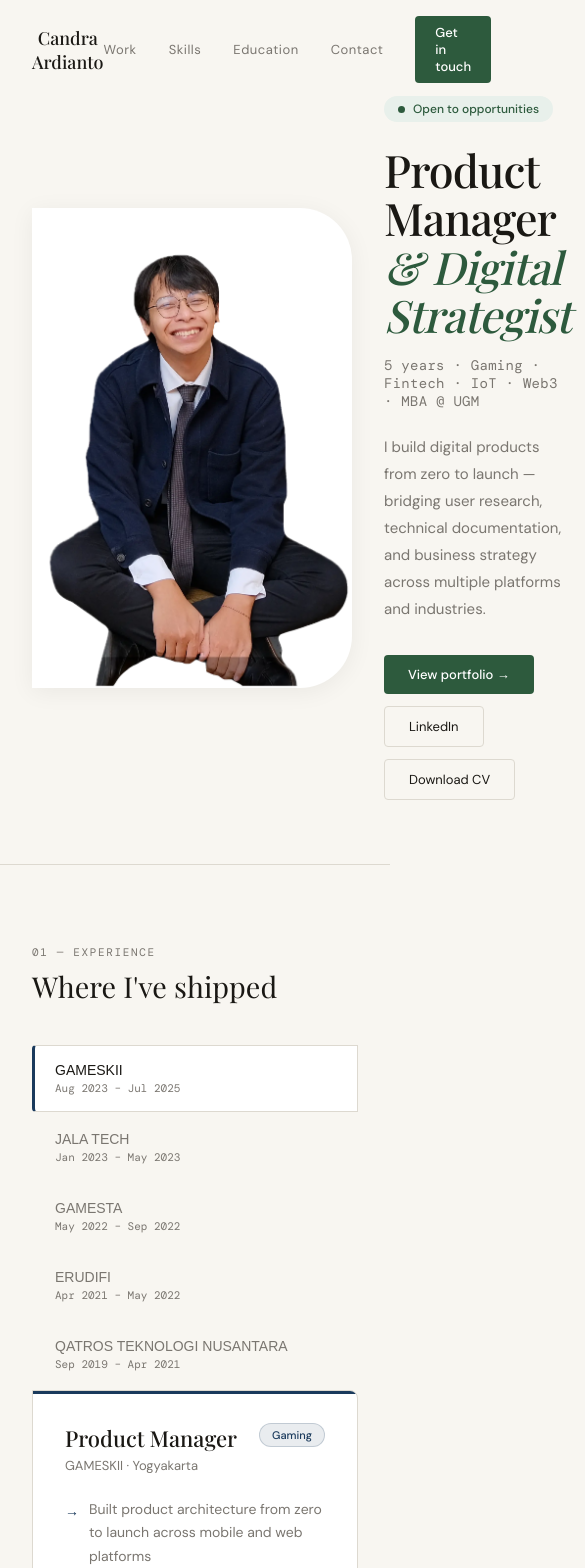
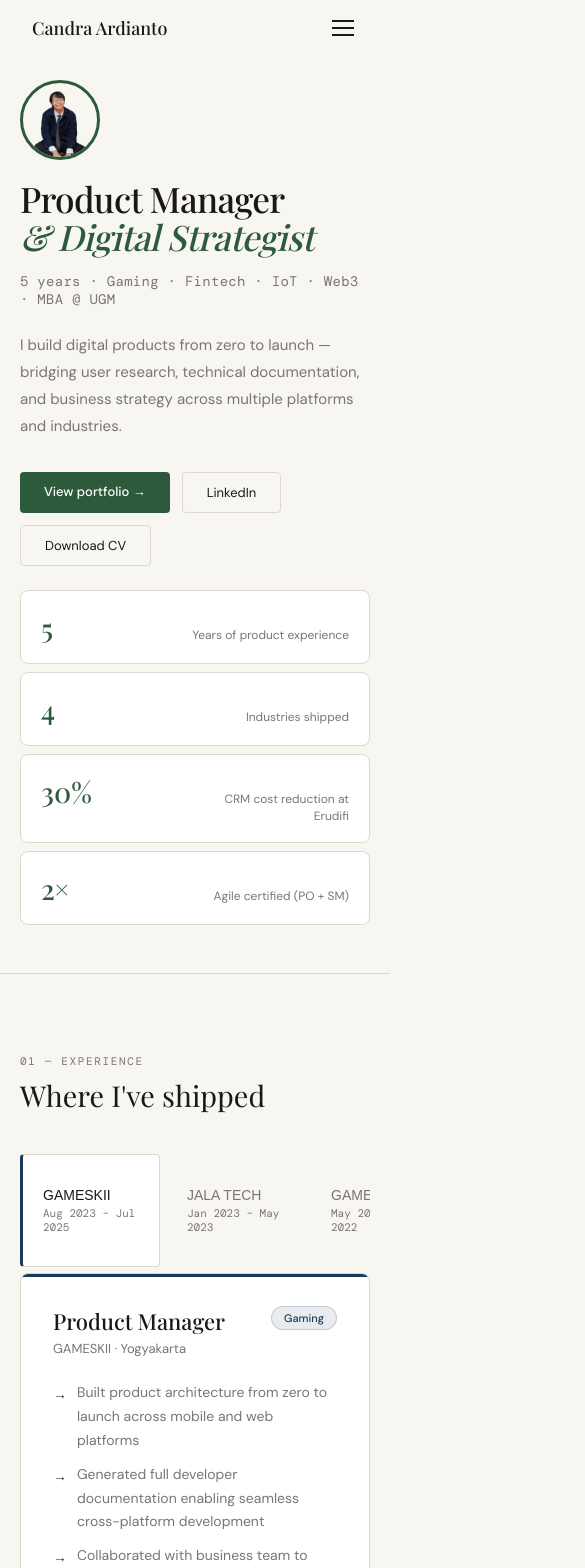
Before and after one commit to CandraArdianto/Portofolio_Webpage, a Next.js app: page / in a window 390 px wide. Shown: the top 1568 px of the page, 585 px wide, since content can reach past the window. Built offline with nearby package versions, Linux system fonts and the light colour scheme; a web font is replaced by a local one.

Commit message:
adding mobile responsive

```diff
--- a/app/globals.css
+++ b/app/globals.css
@@ -19,8 +19,70 @@ body {
   font-family: 'DM Sans', sans-serif;
   -webkit-font-smoothing: antialiased;
 }
-@media (max-width: 640px) {
+
+/* ══════════════════════════════
+   MOBILE RESPONSIVE
+══════════════════════════════ */
+
+@media (max-width: 768px) {
+
+  /* Experience tabs — stack vertically */
   .exp-grid-container {
     grid-template-columns: 1fr !important;
   }
+  .exp-grid-container > div:first-child {
+    display: flex !important;
+    flex-direction: row !important;
+    overflow-x: auto !important;
+    gap: 4px !important;
+    padding-bottom: 4px !important;
+  }
+  .exp-grid-container > div:first-child button {
+    min-width: 140px !important;
+    border-radius: 4px !important;
+  }
+
+  /* Skills */
+  .skills-grid-container {
+    grid-template-columns: 1fr 1fr !important;
+  }
+
+  /* Education */
+  .edu-grid-container {
+    grid-template-columns: 1fr !important;
+  }
+
+  /* Contact */
+  .contact-grid-container {
+    grid-template-columns: 1fr !important;
+    gap: 2rem !important;
+    align-items: start !important;
+  }
+
+  /* General section padding */
+  section {
+    padding-left: 1.25rem !important;
+    padding-right: 1.25rem !important;
+  }
+
+  /* Section headings */
+  h2 {
+    font-size: 1.8rem !important;
+  }
+
+  /* Experience detail panel */
+  .exp-grid-container > div:last-child {
+    border-radius: 8px !important;
+  }
 }
+
+@media (max-width: 480px) {
+  .skills-grid-container {
+    grid-template-columns: 1fr !important;
+  }
+
+  /* Buttons wrap nicely */
+  div[style*="flexWrap: wrap"] {
+    gap: 8px !important;
+  }
+}
--- a/components/Hero.tsx
+++ b/components/Hero.tsx
@@ -37,8 +37,10 @@ export default function Hero() {
       margin: "0 auto",
       position: "relative",
       zIndex: 1,
-    }}>
-      <div style={{
+    }} className="hero-section">
+
+      {/* Profile photo — desktop: tall card, mobile: circle avatar */}
+      <div className="hero-photo-desktop" style={{
         position: "relative",
         width: "100%",
         height: 480,
@@ -46,7 +48,6 @@ export default function Hero() {
         overflow: "hidden",
         background: "var(--card)",
         boxShadow: "0 4px 24px rgba(0,0,0,0.06)",
-        flexShrink: 0,
       }}>
         <Image
           src="/profile.webp"
@@ -54,26 +55,33 @@ export default function Hero() {
           width={340}
           height={520}
           style={{ objectFit: "cover", objectPosition: "center top", width: "100%", height: "100%"}}
-          priority
+          priority={true}
         />
       </div>
+
+      {/* Content */}
       <div>
-        <div style={{
-          display: "inline-flex", alignItems: "center", gap: 8,
-          fontSize: 12, color: "var(--accent)", background: "var(--accent-light)",
-          padding: "5px 14px", borderRadius: 20, marginBottom: "1.5rem", fontWeight: 500,
-        }}>
-          <span style={{ width: 7, height: 7, borderRadius: "50%", background: "var(--accent)", display: "inline-block" }} />
-          Open to opportunities
+        {/* Mobile avatar */}
+         <div className="hero-avatar-mobile" style={{ display: "none", marginBottom: "1.25rem" }}>
+          <div style={{
+            width: 80, height: 80, borderRadius: "50%", overflow: "hidden",
+            border: "3px solid var(--accent)", flexShrink: 0,
+          }}>
+            <Image
+              src="/profile.webp"
+              alt="Candra Ardianto"
+              width={80} height={80}
+              style={{ objectFit: "cover", objectPosition: "center top", width: "100%", height: "100%" }}
+            />
         </div>
+      </div>
+
 
         <h1 ref={headRef} style={{
           fontFamily: "'Playfair Display', serif",
-          fontSize: "clamp(2.8rem, 5vw, 4.5rem)",
-          fontWeight: 500,
-          lineHeight: 1.08,
-          letterSpacing: "-0.02em",
-          marginBottom: "1rem",
+          fontSize: "clamp(2.2rem, 5vw, 4rem)",
+          fontWeight: 500, lineHeight: 1.08,
+          letterSpacing: "-0.02em", marginBottom: "1rem",
         }}>
           Product Manager<br />
           <em style={{ fontStyle: "italic", color: "var(--accent)" }}>&amp; Digital Strategist</em>
@@ -110,6 +118,7 @@ export default function Hero() {
         </div>
       </div>
 
+      {/* Stats */}
       <div style={{ display: "flex", flexDirection: "column", gap: 8 }}>
         {stats.map((s, i) => (
           <div key={i} style={{
@@ -136,6 +145,36 @@ export default function Hero() {
           </div>
         ))}
       </div>
+
+      <style>{`
+        @media (max-width: 1024px) {
+          .hero-section {
+            grid-template-columns: 1fr 280px !important;
+          }
+          .hero-photo-desktop { display: none !important; }
+          .hero-avatar-mobile { display: flex !important; }
+        }
+        @media (max-width: 768px) {
+          .hero-section {
+            grid-template-columns: 1fr !important;
+            padding: 5rem 1.25rem 3rem !important;
+            min-height: auto !important;
+            gap: 1.5rem !important;
+          }
+          .hero-photo-desktop { display: none !important; }
+          .hero-avatar-mobile { display: flex !important; }
+          .hero-stats {
+            display: grid !important;
+            grid-template-columns: 1fr 1fr !important;
+            gap: 8px !important;
+          }
+        }
+        @media (max-width: 480px) {
+          .hero-stats {
+            grid-template-columns: 1fr 1fr !important;
+          }
+        }
+      `}</style>
     </section>
   );
 }
--- a/components/Navbar.tsx
+++ b/components/Navbar.tsx
@@ -3,6 +3,7 @@ import { useState, useEffect } from "react";
 
 export default function Navbar() {
   const [scrolled, setScrolled] = useState(false);
+  const [menuOpen, setMenuOpen] = useState(false);
 
   useEffect(() => {
     const onScroll = () => setScrolled(window.scrollY > 20);
@@ -10,44 +11,92 @@ export default function Navbar() {
     return () => window.removeEventListener("scroll", onScroll);
   }, []);
 
-  const links = ["Work", "Skills", "Education", "Contact"];
+  const links = [
+    { label: "Work", href: "/#work" },
+    { label: "Portfolio", href: "/portfolio" },
+    { label: "Skills", href: "/#skills" },
+    { label: "Education", href: "/#education" },
+    { label: "Contact", href: "/#contact" },
+  ];
 
   return (
+    <>
       <nav style={{
         position: "fixed", top: 0, left: 0, right: 0, zIndex: 100,
-      background: scrolled ? "rgba(248,246,241,0.95)" : "transparent",
-      backdropFilter: scrolled ? "blur(12px)" : "none",
-      borderBottom: scrolled ? "1px solid var(--border)" : "1px solid transparent",
+        background: scrolled || menuOpen ? "rgba(248,246,241,0.97)" : "transparent",
+        backdropFilter: scrolled || menuOpen ? "blur(12px)" : "none",
+        borderBottom: scrolled || menuOpen ? "1px solid var(--border)" : "1px solid transparent",
         transition: "all 0.3s ease",
         padding: "1rem 2rem",
         display: "flex", alignItems: "center", justifyContent: "space-between",
       }}>
-      <button
-        onClick={() => window.location.href = "/"}
-        style={{
-          fontFamily: "'Playfair Display', serif",
-          fontSize: 18,
-          fontWeight: 500,
-          background: "none",
-          border: "none",
-          cursor: "pointer",
-          color: "var(--text)",
-          padding: 0,
+        <button onClick={() => window.location.href = "/"} style={{
+          fontFamily: "'Playfair Display', serif", fontSize: 18, fontWeight: 500,
+          background: "none", border: "none", cursor: "pointer", color: "var(--text)", padding: 0,
         }}>
           Candra Ardianto
         </button>
-      <div style={{ display: "flex", gap: "2rem", alignItems: "center" }}>
+
+        {/* Desktop links */}
+        <div className="nav-desktop" style={{ display: "flex", gap: "2rem", alignItems: "center" }}>
           {links.map((l) => (
-          <a key={l} href={"#" + l.toLowerCase()}
-            style={{ fontSize: 13, color: "var(--muted)", textDecoration: "none", letterSpacing: "0.04em" }}>
-            {l}
+            <a key={l.label} href={l.href} style={{ fontSize: 13, color: "var(--muted)", textDecoration: "none", letterSpacing: "0.04em" }}>
+              {l.label}
             </a>
           ))}
-        <a href="mailto:ardiantocandra93@gmail.com"
-          style={{ fontSize: 13, fontWeight: 500, background: "var(--accent)", color: "#fff", padding: "8px 20px", borderRadius: 4, textDecoration: "none" }}>
+          <a href="mailto:ardiantocandra93@gmail.com" style={{
+            fontSize: 13, fontWeight: 500, background: "var(--accent)", color: "#fff",
+            padding: "8px 20px", borderRadius: 4, textDecoration: "none",
+          }}>
             Get in touch
           </a>
         </div>
+
+        {/* Hamburger button */}
+        <button
+          className="nav-hamburger"
+          onClick={() => setMenuOpen(!menuOpen)}
+          style={{ background: "none", border: "none", cursor: "pointer", padding: 4, display: "none" }}
+          aria-label="Toggle menu"
+        >
+          <div style={{ width: 22, height: 2, background: "var(--text)", marginBottom: 5, transition: "all 0.3s", transform: menuOpen ? "rotate(45deg) translate(5px, 5px)" : "none" }} />
+          <div style={{ width: 22, height: 2, background: "var(--text)", marginBottom: 5, opacity: menuOpen ? 0 : 1, transition: "all 0.3s" }} />
+          <div style={{ width: 22, height: 2, background: "var(--text)", transition: "all 0.3s", transform: menuOpen ? "rotate(-45deg) translate(5px, -5px)" : "none" }} />
+        </button>
       </nav>
+
+      {/* Mobile menu */}
+      {menuOpen && (
+        <div style={{
+          position: "fixed", top: 57, left: 0, right: 0, zIndex: 99,
+          background: "rgba(248,246,241,0.97)", backdropFilter: "blur(12px)",
+          borderBottom: "1px solid var(--border)",
+          padding: "1.5rem 2rem 2rem",
+          display: "flex", flexDirection: "column", gap: "1.25rem",
+        }}>
+          {links.map((l) => (
+            <a key={l.label} href={l.href} onClick={() => setMenuOpen(false)} style={{
+              fontSize: 16, color: "var(--text)", textDecoration: "none",
+              fontWeight: 500, borderBottom: "1px solid var(--border)", paddingBottom: "1rem",
+            }}>
+              {l.label}
+            </a>
+          ))}
+          <a href="mailto:ardiantocandra93@gmail.com" onClick={() => setMenuOpen(false)} style={{
+            fontSize: 14, fontWeight: 500, background: "var(--accent)", color: "#fff",
+            padding: "12px 20px", borderRadius: 4, textDecoration: "none", textAlign: "center",
+          }}>
+            Get in touch
+          </a>
+        </div>
+      )}
+
+      <style>{`
+        @media (max-width: 768px) {
+          .nav-desktop { display: none !important; }
+          .nav-hamburger { display: block !important; }
+        }
+      `}</style>
+    </>
   );
 }
```
Lines whose indentation alone changed are shown as unchanged.
